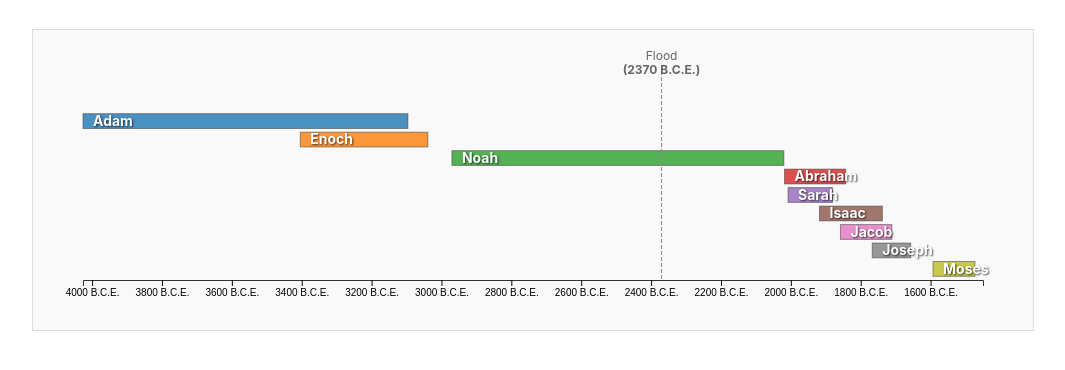
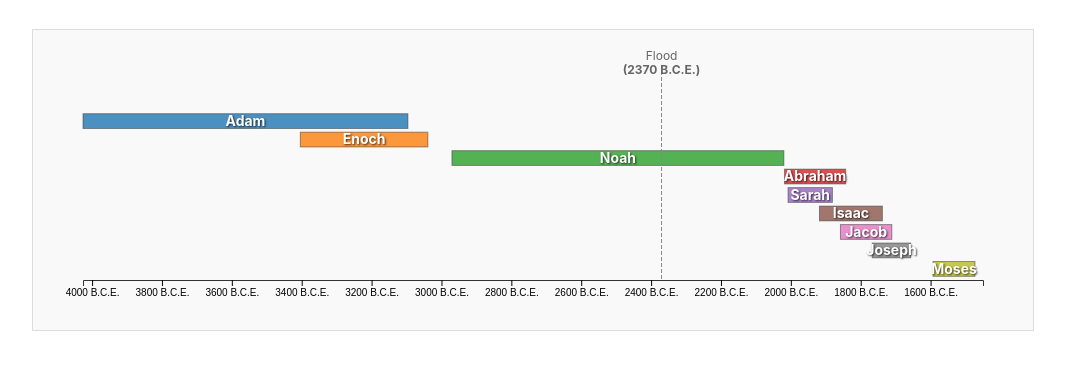
Before and after one commit to Rellum/timeline, a plain HTML site: page characters.html in a window 1280 px wide. Shown: the part 266-636 px from the top of the page, without its empty margins (107-1172 px from the left). Drawn offline with nearby package versions, Linux system fonts and the light colour scheme.

Commit message:
center the labels

```diff
--- a/characters.html
+++ b/characters.html
@@ -172,9 +172,10 @@
     .enter()
     .append("text")
       .attr("class", "period-label")
-      .attr("x", d => xScale(d.startYear) + 10)
+      .attr("x", d => xScale(d.startYear) + (xScale(d.endYear) - xScale(d.startYear)) / 2)
       .attr("y", d => yScale(d.label) + yScale.bandwidth() / 2)
       .attr("dy", "0.35em")
+      .attr("text-anchor", "middle")
       .text(d => d.label);
 
   // --- Drawing the Marker Lines and Labels ---
```
